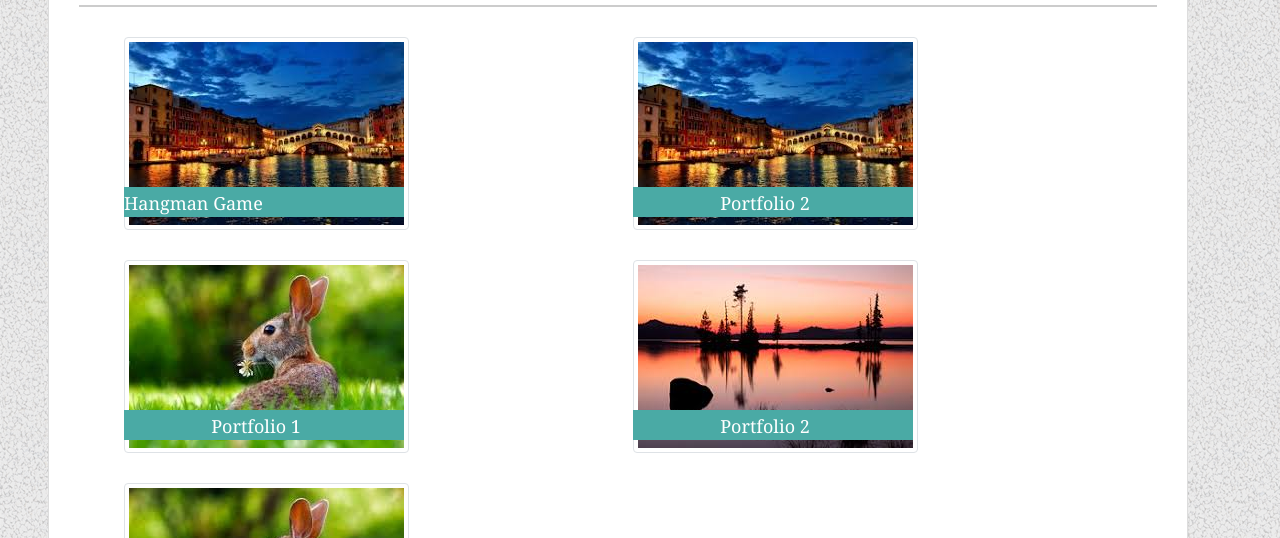
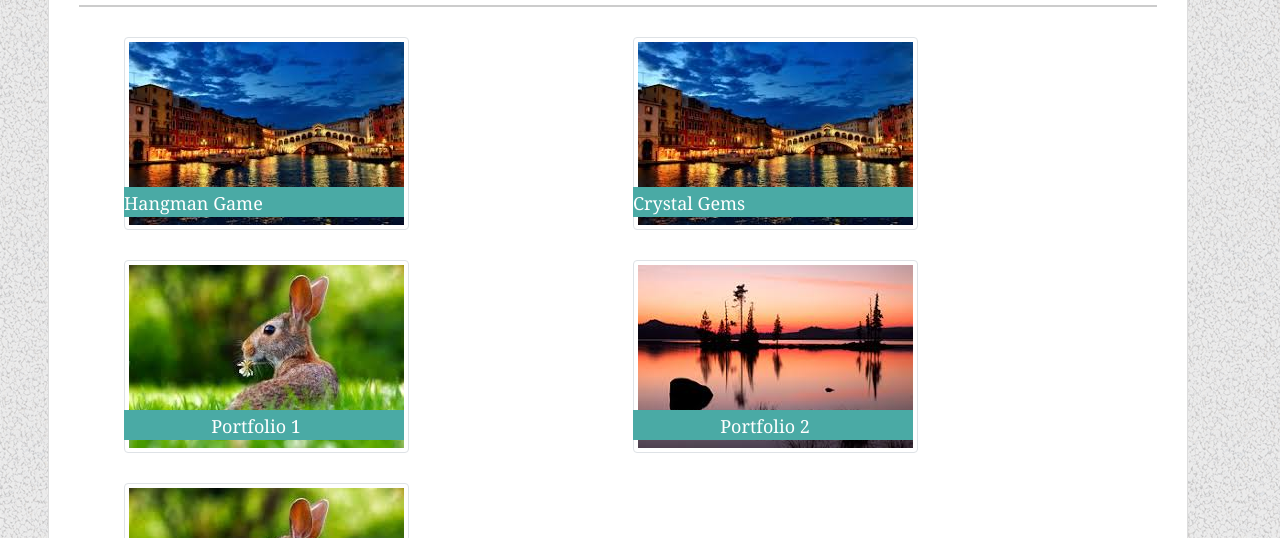
Before and after one commit to Sardosardinas/assign-2-bootstrap, a plain HTML site: page portfolio.html in a window 1280 px wide. Shown: the part 262-800 px from the top of the page. Drawn offline with nearby package versions, Linux system fonts and the light colour scheme.

Commit message:
With the gems game up

```diff
--- a/portfolio.html
+++ b/portfolio.html
@@ -57,7 +57,7 @@
           <div class="col-md-6 col-sm-1">
             <a class="ports" href="#">
               <img src="assets/images/port2.jpg" class="img-thumbnail">
-                <div class="Portfolio"><p class="portp">Portfolio 2</p></div>
+                <div class="Portfolio"><a href="https://sardosardinas.github.io/unit-4-game/" class="portp">Crystal Gems</p></div>
             </a>
           </div>
         </div>
```
